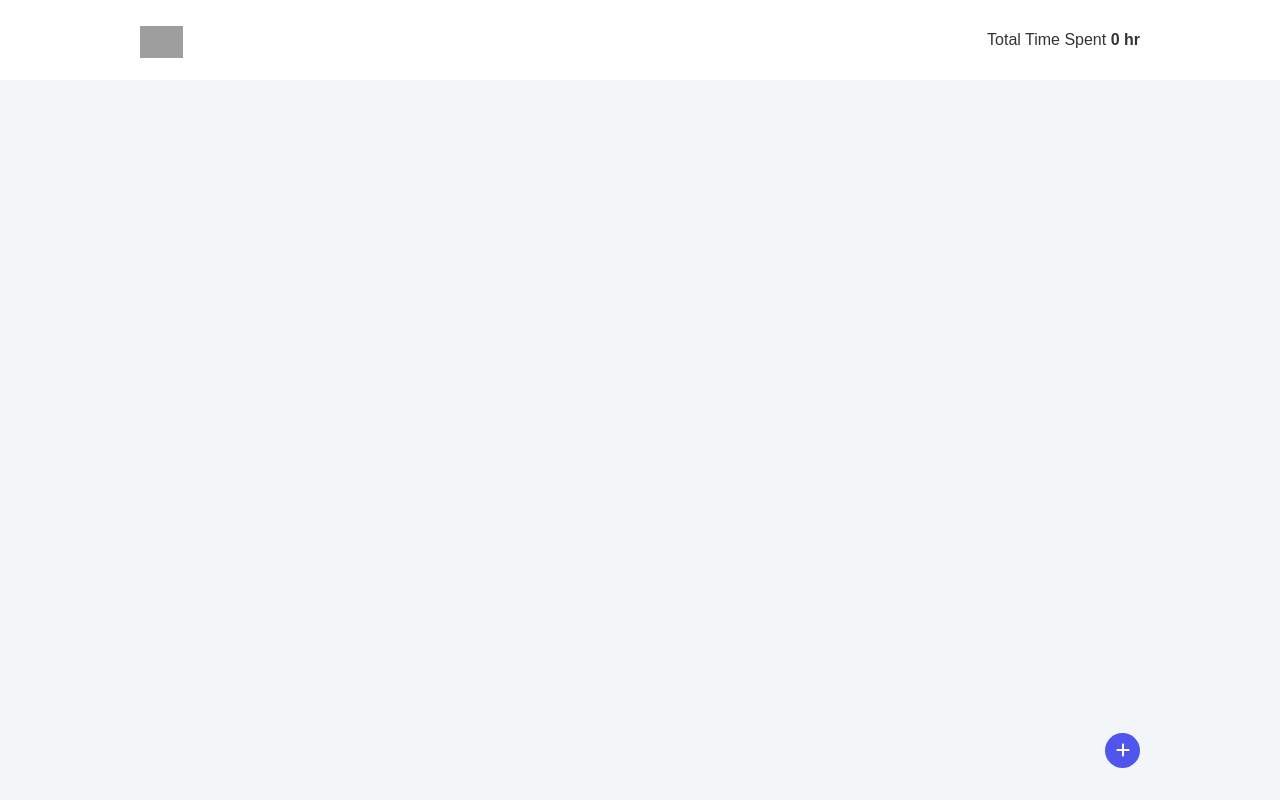
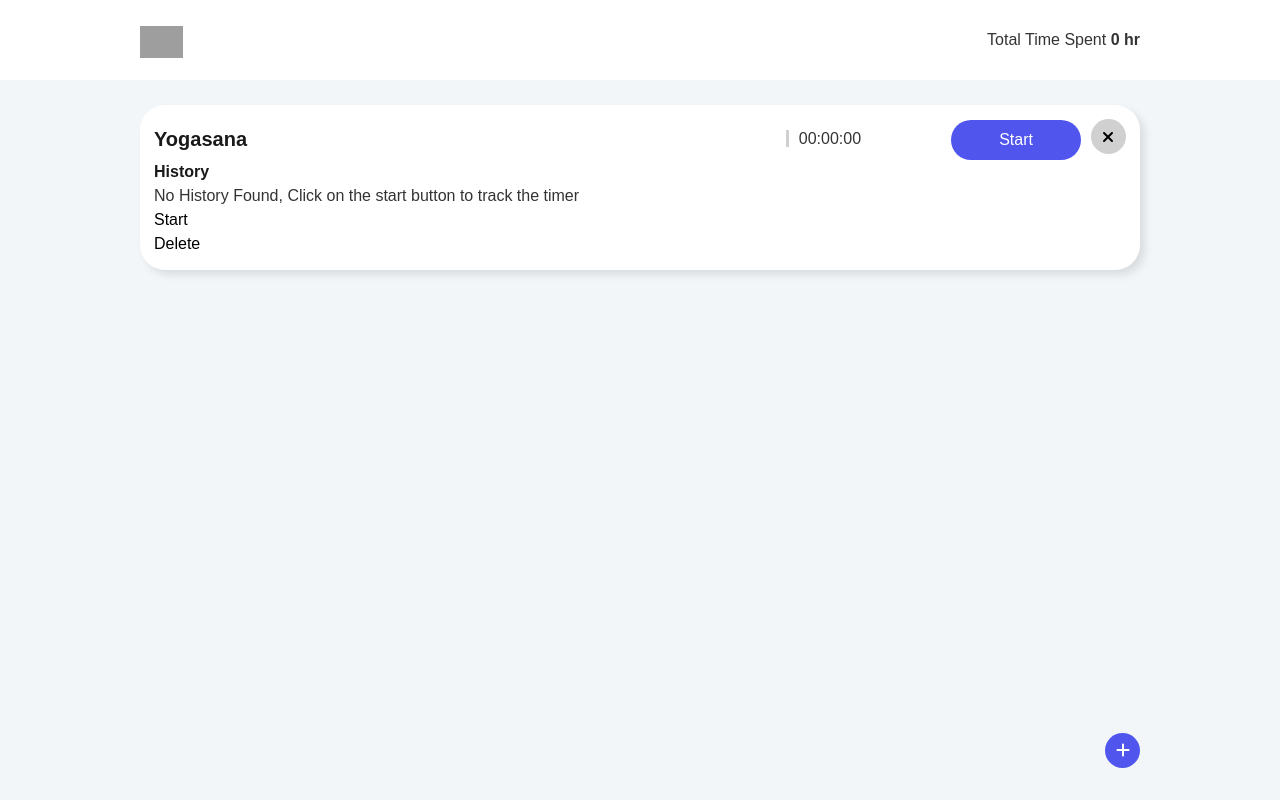
Before and after one commit to Sumanthmj/Time-Tracker, an Angular app: page / in a window 1280 px wide. Built offline with nearby package versions, Linux system fonts and the light colour scheme; grey boxes are pictures that could not be loaded.

Commit message:
commit on changes for time tracker.

```diff
--- a/src/app/app.component.ts
+++ b/src/app/app.component.ts
@@ -8,7 +8,17 @@ import { Subscription } from 'rxjs';
   styleUrls: ['./app.component.css']
 })
 export class AppComponent implements OnInit {
-  tasks: Timer[] = [];
+  tasks: Timer[] = [
+    {
+      id: 0,
+      label: 'Yogasana',
+      action: 'Start',
+      hours: 0,
+      minutes: 0,
+      seconds: 0,
+      history: []
+    }
+  ];
   totalTimeSpend: number = 0;
   totalHours: number = 0;
   totalMinutes: number = 0;
```
Also changed, not shown: 3 other files (tests, documents, lock files or other folders).
